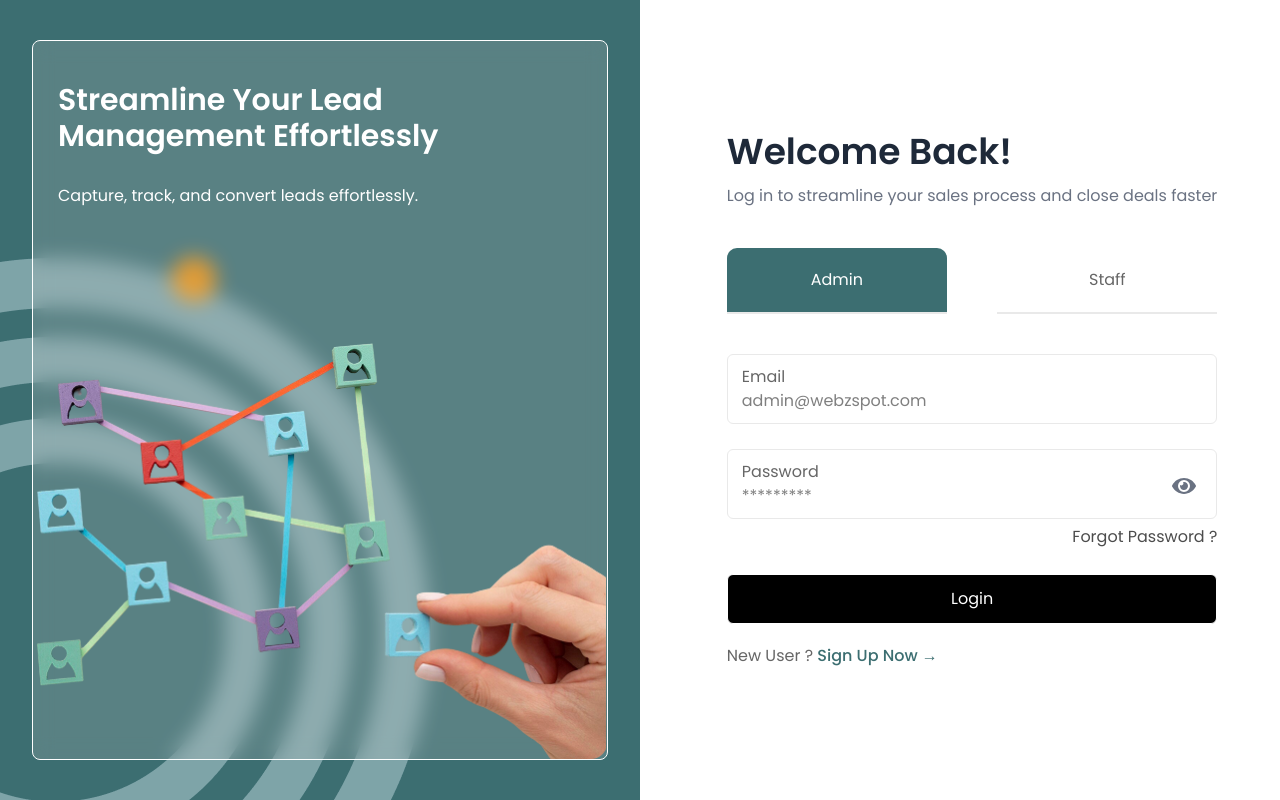
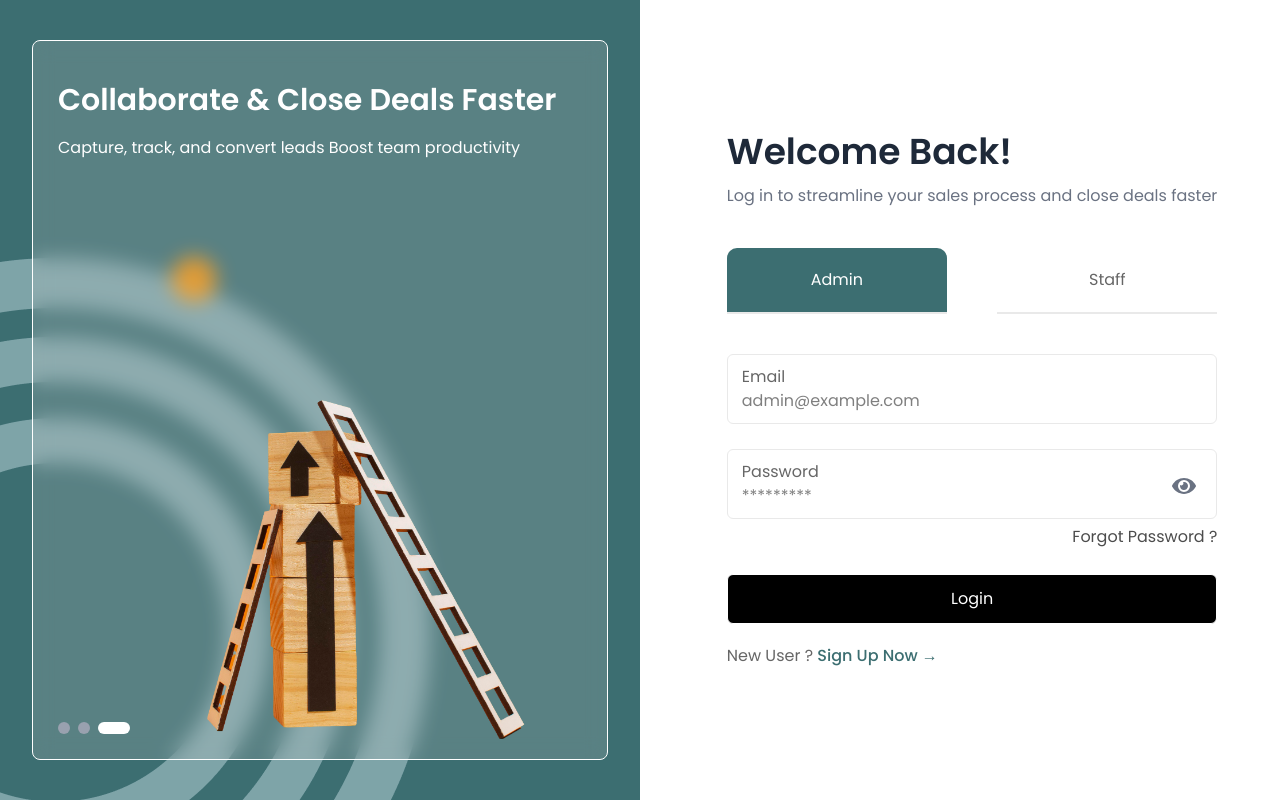
Before and after one commit to varshan2026/webzspot_login, a React (Vite) app: page / in a window 1280 px wide. Built offline with nearby package versions, Linux system fonts and the light colour scheme.

Commit message:
changes in banner section

```diff
--- a/package.json
+++ b/package.json
@@ -11,10 +11,10 @@
   },
   "dependencies": {
     "@tailwindcss/vite": "^4.0.17",
+    "framer-motion": "^12.6.2",
     "react": "^19.0.0",
     "react-dom": "^19.0.0",
     "react-icons": "^5.5.0",
-    "swiper": "^11.2.6",
     "tailwindcss": "^4.0.17"
   },
   "devDependencies": {
--- a/src/component/LoginForm.jsx
+++ b/src/component/LoginForm.jsx
@@ -32,7 +32,7 @@ function LoginForm() {
 
       <div className="flex justify-between">
         <button
-        className={`accessButton ${active === "admin"?"active":"inactive"}`}
+        className={`accessButton ${active === "admin"?"active":"inactive"} p-3 md:p-4 lg:p-5 `}
         onClick={userAdmin}
         >
           Admin
@@ -55,7 +55,7 @@ function LoginForm() {
               value={Email}
               onChange={(e) => setEmail(e.target.value)}
               className="focus:outline-none"
-              placeholder={active === "admin"?"admin@webzspot.com":"staff@webzspot.com"}
+              placeholder={active === "admin"?"admin@example.com":"staff@example.com"}
             />
           </div>
 
--- a/src/component/login.css
+++ b/src/component/login.css
@@ -9,7 +9,6 @@
 }
 
 .accessButton{
-	padding: 20px;
 	max-width: 220px;
 	width: 100%;
 	border-bottom: 2px solid #e9e9e9;
@@ -68,7 +67,7 @@ label{
 	background: #3c6e71 url("../assets/round.png") no-repeat;
 	background-position: -320px 255px;
 	width: 50%;
-	/* display: flex; */
+	display: flex;
 	align-items: center;
 	justify-content: center;
 }
@@ -87,11 +86,14 @@ label{
 }
 
 @media screen and (max-width:580px) {
-	.login-banner-content{
-		height: 60vh;
+
+	.loginbanner-container{
+		height: 80vh;
 	}
-	.loginbanner-container{
-		width: 100%;
+
+	.loginform-container{
+		justify-content: flex-start;
+		margin-top: 25px;
 	}
 
 }
@@ -109,4 +111,13 @@ label{
 	.Login-container{
 		justify-content: center;
 	}
+
+	.loginbanner-container{
+		width: 100%;
+		height: 80vh;
+	}
+
+	.login-banner-content{
+		height: 75vh;
+	}
 }
--- a/src/component/loginBanner.jsx
+++ b/src/component/loginBanner.jsx
@@ -1,27 +1,91 @@
+import { useState, useEffect } from "react";
+import { motion } from "framer-motion";
 import img1 from "../assets/img1.png"
+import img2 from "../assets/img2.png"
+import img3 from "../assets/img3.png"
 
 function LoginBanner(){
+
+    const slideDetail = [
+        {
+            img:img1,
+            title:"Streamline Your Lead Management Effortlessly",
+            para:"Capture, track, and convert leads effortlessly."
+        },
+        {
+            img:img2,
+            title:"AI-Powered Conversation Summary",
+            para:"Capture key interactions, track insights, and follow up seamlessly."
+        },
+        {
+            img:img3,
+            title:"Collaborate & Close Deals Faster",
+            para:"Capture, track, and convert leads Boost team productivity"
+        }
+    ];
+
+    const [currentIndex, setCurrentIndex] = useState(1);
+
+    useEffect(() => {
+        const interval = setInterval(() => {
+            setCurrentIndex((prevIndex) => (prevIndex + 1) % slideDetail.length);
+        }, 3000);
+
+        return () => clearInterval(interval);
+    }, []);
+
+
     return(
-        <div className="hidden lg:flex loginbanner-container ">
-            <div className="login-banner-content relative">
-                <div>
-                    <h1
-                    className="lg:text-3xl font-semibold text-white mt-4"
+        <div className="loginbanner-container">
+            <div className="login-banner-content">
+                <motion.div
+                    key={currentIndex}
+                >
+                    <motion.h1
+                        className="lg:text-3xl font-semibold text-white mt-4"
+                        initial={{ opacity: 0, x: 0 }}
+                        animate={{ opacity: 1, x: 0 }}
+                        exit={{ opacity: 0, x: 50 }}
+                        transition={{ duration: 0.9 }}
                     >
-                        Streamline Your Lead Management Effortlessly
-                    </h1>
+                        {slideDetail[currentIndex].title}
+                    </motion.h1>
 
-                    <p
-                    className="text-3xl text-white mt-8"
+                    <motion.p
+                        className="text-3xl text-white mt-5"
+                        initial={{ opacity: 0, x: 0 }}
+                        animate={{ opacity: 1, x: 0 }}
+                        exit={{ opacity: 0, x: -50 }}
+                        transition={{ duration: 0.9 }}
                     >
-                        Capture, track, and convert leads effortlessly.
-                    </p>
+                        {slideDetail[currentIndex].para}
+                    </motion.p>
+
+                    <motion.img
+                        src={slideDetail[currentIndex].img}
+                        alt="image"
+                        className="w-lg sm:w-lg md:w-xl lg:w-xl absolute bottom-0 right-0"
+                        initial={{ opacity: 0, scale: 1, x:-40 }}
+                        animate={{ opacity: 1, scale: 1, x:0 }}
+                        exit={{ opacity: 0, scale: 0.8 }}
+                        transition={{ duration: 0.9, ease: "easeInOut" }}
+                    >
+                    </motion.img>
+                </motion.div>
+
+                <div className="flex mt-4 space-x-2">
+                    {slideDetail.map((_, index) => (
+                        <div
+                            key={index}
+                            className={`transition-all duration-600 ${
+                                currentIndex === index
+                                    ? "w-8 h-3 bg-white rounded-full"
+                                    : "w-3 h-3 bg-gray-400 rounded-full"
+                            }`}
+                        />
+                    ))}
                 </div>
 
-                <img
-                    src={img1} alt="image"
-                    className="w-xl absolute bottom-0 right-0"
-                />
             </div>
         </div>
     )
```
Also changed, not shown: src/assets/img3.png (added), 1 other file (tests, documents, lock files or other folders).
